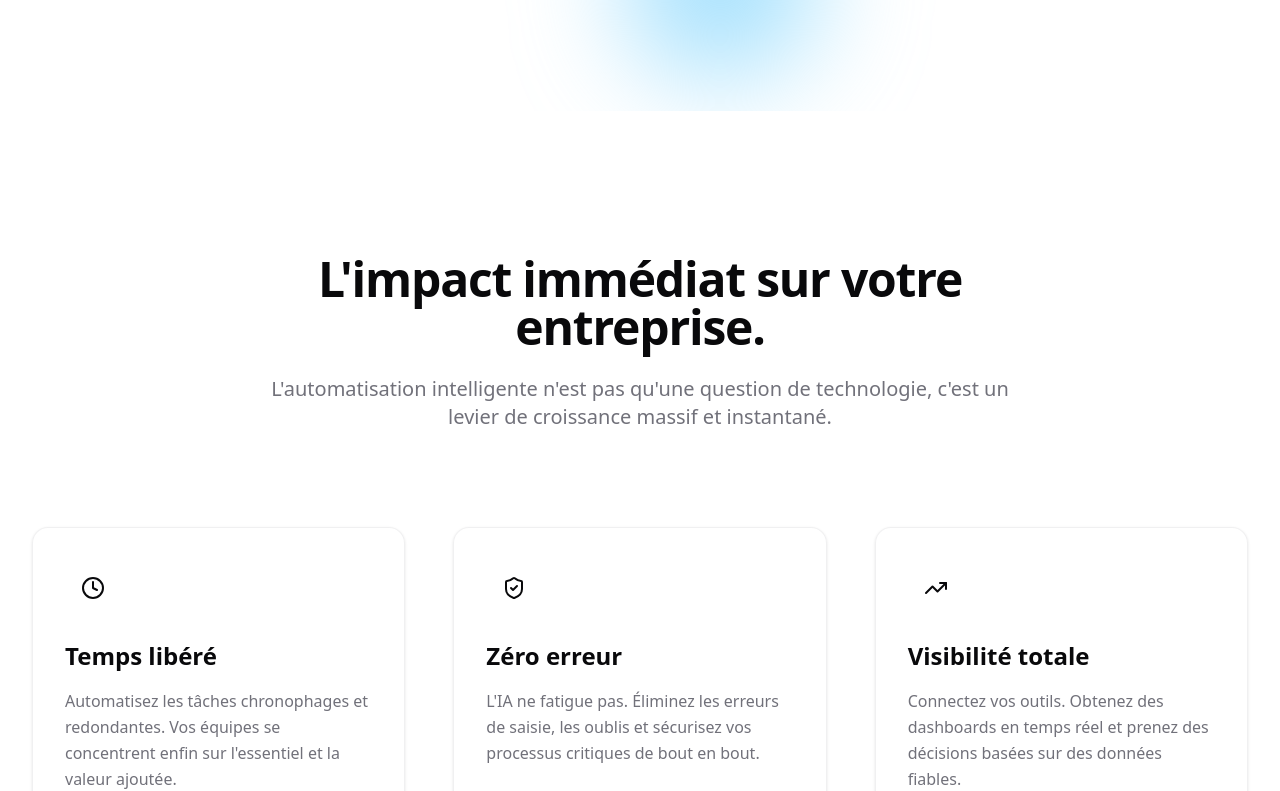
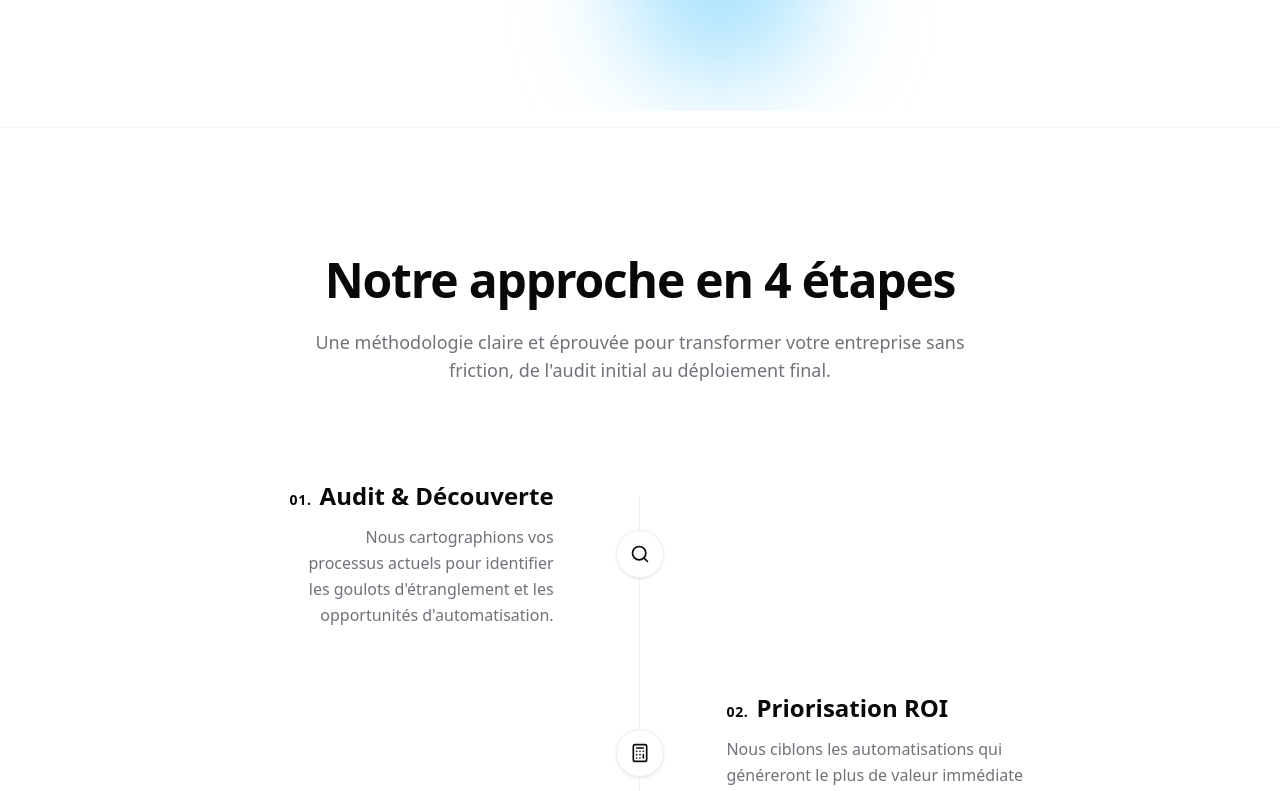
Before and after one commit to magentyagency-ops/Nira.consulting, a Next.js app: page / in a window 1280 px wide. Shown: the part 689-1480 px from the top of the page. Built offline with nearby package versions, Linux system fonts and the light colour scheme.

Commit message:
feat: hide Impact section temporarily

```diff
--- a/src/app/page.tsx
+++ b/src/app/page.tsx
@@ -18,7 +18,7 @@ export default function Home() {
       <LivingBlobBackground />
       <Navbar />
       <Hero />
-      <Impact />
+      {/* <Impact /> */}
       <Approche />
       <TrustLogos />
       <UseCases />
```
